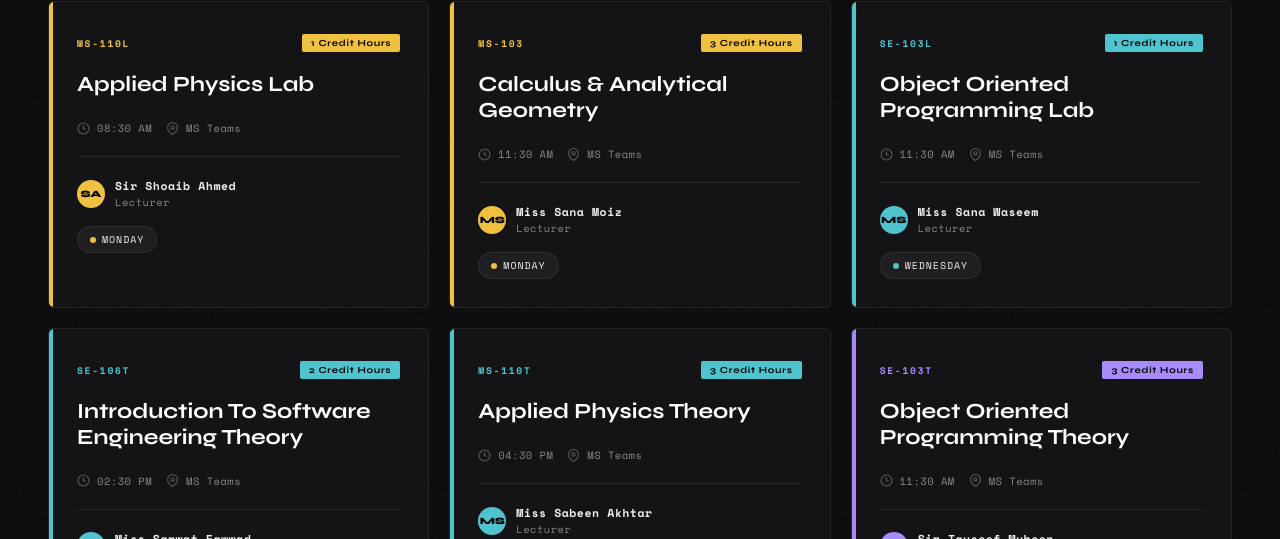
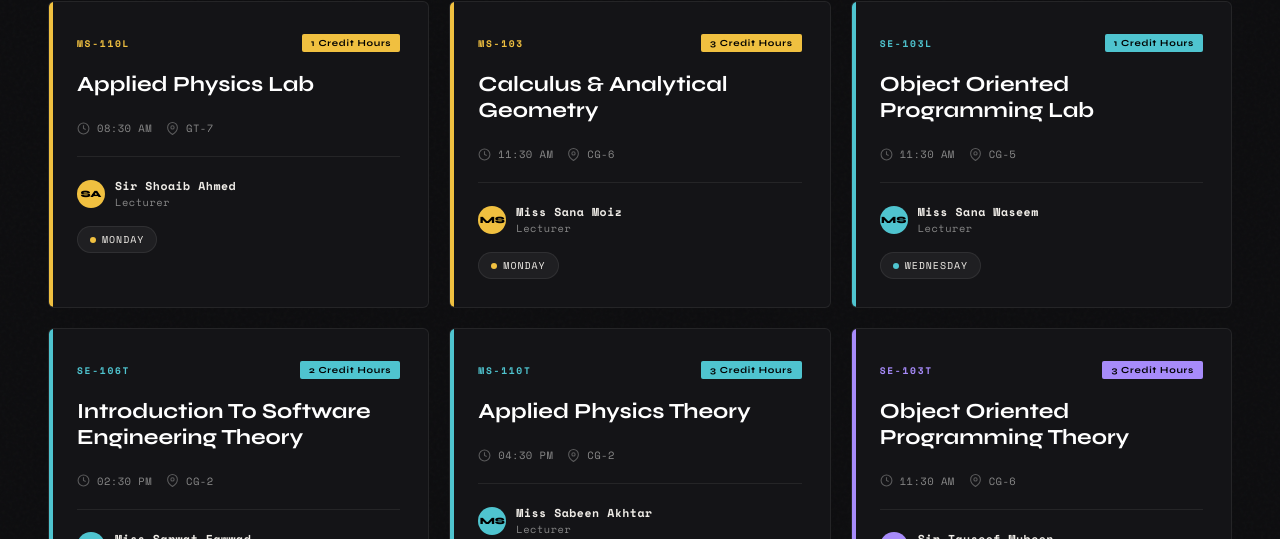
Before and after one commit to syedbilalalam/se-ii-c-timetable, a Next.js app: page / in a window 1280 px wide. Shown: the part 249-788 px from the top of the page. Built offline with nearby package versions, Linux system fonts and the light colour scheme.

Commit message:
Refactor: In-person classes info added

```diff
--- a/app/components/classes.tsx
+++ b/app/components/classes.tsx
@@ -7,13 +7,13 @@ export const classes: ClassTile[] = [
         courseName: 'Applied Physics Lab',
         startTime: 510,
         duration: 180,
-        place: 'MS Teams',
+        place: 'GT-7',
         logoName: 'SA',
         teacherName: 'Sir Shoaib Ahmed',
         teacherStatus: 'Lecturer',
         day: 'mon',
         classLink: '',
-        notAvailable: "Meeting isn't scheduled yet"
+        notAvailable: 'This is an in-person class'
     },
     {
         courseCode: 'MS-103',
@@ -21,12 +21,13 @@ export const classes: ClassTile[] = [
         courseName: 'Calculus & Analytical Geometry',
         startTime: 690,
         duration: 60,
-        place: 'MS Teams',
+        place: 'CG-6',
         logoName: 'MS',
         teacherName: 'Miss Sana Moiz',
         teacherStatus: 'Lecturer',
         day: 'mon',
-        classLink: 'https://teams.microsoft.com/meet/43300871594182?p=G4JveNi3szPn7Mzwqs'
+        classLink: 'https://teams.microsoft.com/meet/43300871594182?p=G4JveNi3szPn7Mzwqs',
+        notAvailable: 'This is an in-person class'
     },
     {
         courseCode: 'SE-103L',
@@ -34,12 +35,13 @@ export const classes: ClassTile[] = [
         courseName: 'Object Oriented Programming Lab',
         startTime: 690,
         duration: 180,
-        place: 'MS Teams',
+        place: 'CG-5',
         logoName: 'MS',
         teacherName: 'Miss Sana Waseem',
         teacherStatus: 'Lecturer',
         day: 'wed',
-        classLink: 'https://teams.microsoft.com/meet/4456373825150?p=CILbyaOBsINfsvHGdH'
+        classLink: 'https://teams.microsoft.com/meet/4456373825150?p=CILbyaOBsINfsvHGdH',
+        notAvailable: 'This is an in-person class'
     },
     {
         courseCode: 'SE-106T',
@@ -47,12 +49,13 @@ export const classes: ClassTile[] = [
         courseName: 'Introduction To Software Engineering Theory',
         startTime: 870,
         duration: 120,
-        place: 'MS Teams',
+        place: 'CG-2',
         logoName: 'MS',
         teacherName: 'Miss Sarwat Fawwad',
         teacherStatus: 'Lecturer',
         day: 'wed',
-        classLink: 'https://teams.microsoft.com/meet/49970201252186?p=7lUPHOBiAYoUFjJvik'
+        classLink: 'https://teams.microsoft.com/meet/49970201252186?p=7lUPHOBiAYoUFjJvik',
+        notAvailable: 'This is an in-person class'
     },
     {
         courseCode: 'MS-110T',
@@ -60,12 +63,13 @@ export const classes: ClassTile[] = [
         courseName: 'Applied Physics Theory',
         startTime: 990,
         duration: 60,
-        place: 'MS Teams',
+        place: 'CG-2',
         logoName: 'MS',
         teacherName: 'Miss Sabeen Akhtar',
         teacherStatus: 'Lecturer',
         day: 'wed',
-        classLink: 'https://teams.microsoft.com/meet/44873993321984?p=xMQO8mA4OIDpdXEjD1'
+        classLink: 'https://teams.microsoft.com/meet/44873993321984?p=xMQO8mA4OIDpdXEjD1',
+        notAvailable: 'This is an in-person class'
     },
     {
         courseCode: 'SE-103T',
@@ -73,12 +77,13 @@ export const classes: ClassTile[] = [
         courseName: 'Object Oriented Programming Theory',
         startTime: 690,
         duration: 60,
-        place: 'MS Teams',
+        place: 'CG-6',
         logoName: 'ST',
         teacherName: 'Sir Tauseef Mubeen',
         teacherStatus: 'Lecturer',
         day: 'thu',
-        classLink: 'https://teams.microsoft.com/meet/45836850298090?p=aPrj1qVJq2aJ07b7uW'
+        classLink: 'https://teams.microsoft.com/meet/45836850298090?p=aPrj1qVJq2aJ07b7uW',
+        notAvailable: 'This is an in-person class'
     },
     {
         courseCode: 'MS-110T',
@@ -86,12 +91,13 @@ export const classes: ClassTile[] = [
         courseName: 'Applied Physics Theory',
         startTime: 750,
         duration: 120,
-        place: 'MS Teams',
+        place: 'CG-6',
         logoName: 'MS',
         teacherName: 'Miss Sabeen Akhtar',
         teacherStatus: 'Lecturer',
         day: 'thu',
-        classLink: 'https://teams.microsoft.com/meet/42937548930198?p=uuBqKq0QE9JtNx8jFk'
+        classLink: 'https://teams.microsoft.com/meet/42937548930198?p=uuBqKq0QE9JtNx8jFk',
+        notAvailable: 'This is an in-person class'
     },
     {
         courseCode: 'SE-106L',
@@ -99,12 +105,13 @@ export const classes: ClassTile[] = [
         courseName: 'Introduction To Software Engineering Lab',
         startTime: 870,
         duration: 180,
-        place: 'MS Teams',
+        place: 'CG-5',
         logoName: 'MS',
         teacherName: 'Miss Sarwat Fawwad',
         teacherStatus: 'Lecturer',
         day: 'thu',
-        classLink: 'https://teams.microsoft.com/meet/45997636462488?p=Xp7wg6N6YCQM7Dzfg5'
+        classLink: 'https://teams.microsoft.com/meet/45997636462488?p=Xp7wg6N6YCQM7Dzfg5',
+        notAvailable: 'This is an in-person class'
     },
     {
         courseCode: 'MS-103',
@@ -112,12 +119,13 @@ export const classes: ClassTile[] = [
         courseName: 'Calculus & Analytical Geometry',
         startTime: 510,
         duration: 120,
-        place: 'MS Teams',
+        place: 'CG-6',
         logoName: 'MS',
         teacherName: 'Miss Sana Moiz',
         teacherStatus: 'Lecturer',
         day: 'fri',
-        classLink: 'https://teams.microsoft.com/meet/41124712826591?p=ghmm27iGjOKIz5suKB'
+        classLink: 'https://teams.microsoft.com/meet/41124712826591?p=ghmm27iGjOKIz5suKB',
+        notAvailable: 'This is an in-person class'
     },
     {
         courseCode: 'SE-103T',
@@ -125,12 +133,13 @@ export const classes: ClassTile[] = [
         courseName: 'Object Oriented Programming Theory',
         startTime: 630,
         duration: 120,
-        place: 'MS Teams',
+        place: 'CG-6',
         logoName: 'ST',
         teacherName: 'Sir Tauseef Mubeen',
         teacherStatus: 'Lecturer',
         day: 'fri',
-        classLink: 'https://teams.microsoft.com/meet/44673453311759?p=W84Jmbl9DzhEbFxQYB'
+        classLink: 'https://teams.microsoft.com/meet/44673453311759?p=W84Jmbl9DzhEbFxQYB',
+        notAvailable: 'This is an in-person class'
     },
     {
         courseCode: 'HS-103',
@@ -138,7 +147,7 @@ export const classes: ClassTile[] = [
         courseName: 'Pakistan Studies And Aligarh Movement',
         startTime: 870,
         duration: 180,
-        place: 'MS Teams',
+        place: 'FG-1 / MS Teams',
         logoName: 'FN',
         teacherName: 'Miss Farah Naz',
         teacherStatus: 'Lecturer',
--- a/app/components/list_classes.tsx
+++ b/app/components/list_classes.tsx
@@ -40,7 +40,7 @@ export default function ListClasses({ classes, disabled }: ListClassesProps) {
                 onClick={() => {
                     if (disabled) {
                         toast(
-                            'Tap an ongoing class to join the meeting',
+                            'Class has not started yet',
                             toastParams
                         );
                         return;
```
